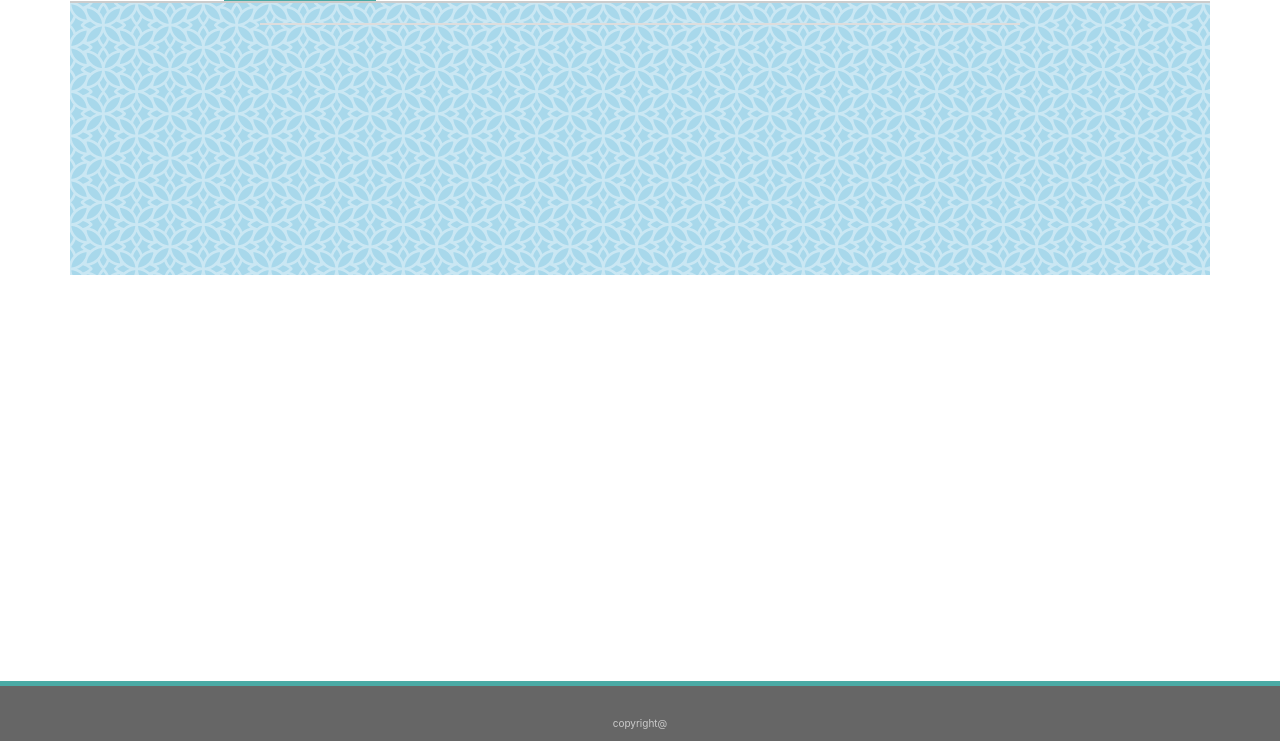
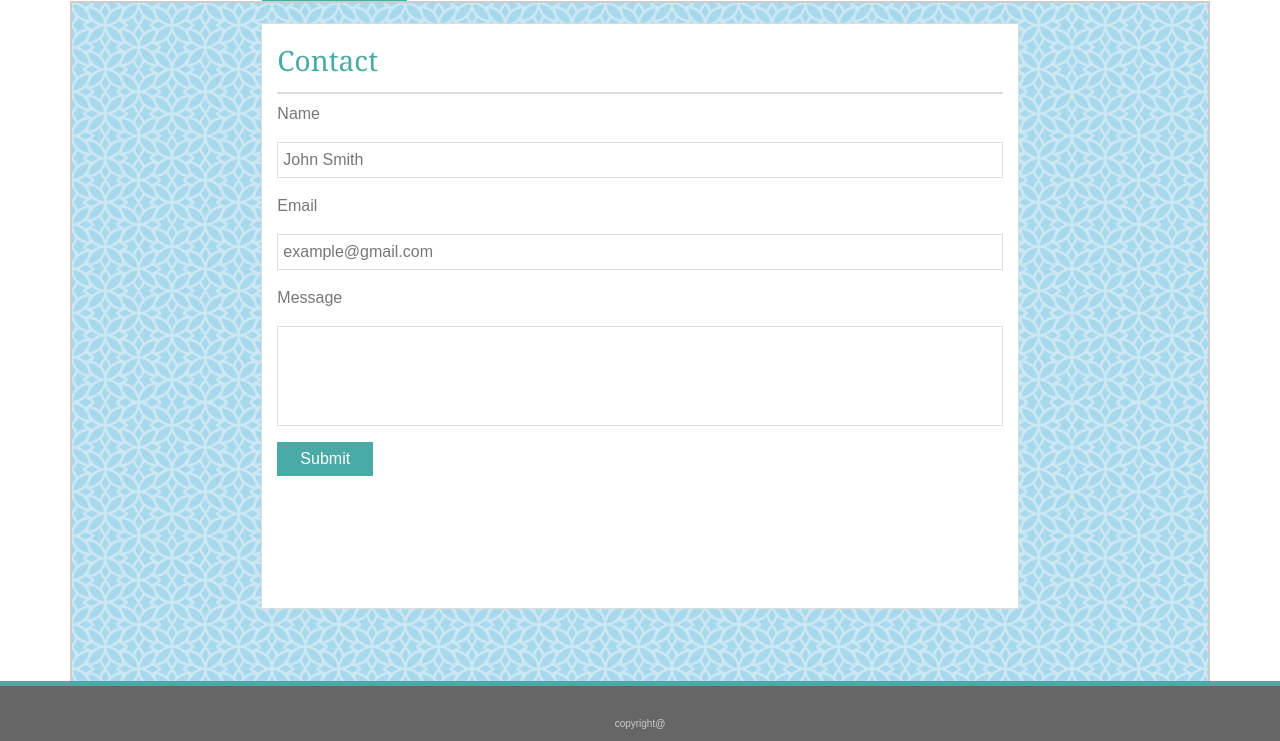
Before and after one commit to Ematusz/Evan-Matusz-prework, a plain HTML site: page Module-1_Assessment/contact.html in a window 1280 px wide. Shown: the part 59-800 px from the top of the page. Drawn offline with nearby package versions, Linux system fonts and the light colour scheme.

Commit message:
finished module 1 assessment.

```diff
--- a/Module-1_Assessment/assets/css/contact.css
+++ b/Module-1_Assessment/assets/css/contact.css
@@ -0,0 +1,22 @@
+.response p{
+    padding: 5px;
+    border: #dddddd solid 1px;
+}
+
+.comment p{
+    height: 100px;
+}
+
+.submit p{
+    text-align: center;
+    padding-top: 5px;
+    padding-bottom: 5px;
+    padding-left: 10px;
+    padding-right: 10px;
+    background: #4aaaa5;
+    color: #ffffff;
+}
+
+#content_row {
+    padding-bottom: 130px;
+}
--- a/Module-1_Assessment/assets/css/index.css
+++ b/Module-1_Assessment/assets/css/index.css
@@ -1,73 +1,9 @@
 
-p {
-    color: #777777;
-}
-html, body {
-    height: 100%;
-}
-.container {
-    width: 100%;
-}
-#profile_pic {
-    float: left;
-    width: 20%;
-    margin-right: 10px;
+#content_row {
+    padding-bottom: 230px;
 }
 
-.navbar {
-    height: 60px;
-    background-color: #ffffff;
-}
-.navbar-brand {
-    height: 60px;
-    padding: 15px;
-    font-family: 'Georgia', Times, Times New Roman, serif;
-    background: #4aaaa5;
-}
-
-.navbar-brand p {
-    color: #ffffff;
-}
-
-#content_row {
-    border-top: #cccccc solid 2px;;
-    background: url(../images/bush.png);
-    padding-top: 20px;
-    padding-bottom: 250px;
-}
-
-#content_row .col-8 {
-    width: 960px;
-    background: #ffffff;
-    border: #dddddd solid 1px;
-}
-#content_row h3 {
-    font-family: 'Georgia', Times, Times New Roman, serif;
-    color: #4aaaa5;
-}
-
-#content_rowA {
-    padding-top: 20px;
-}
 #content_rowB {
     padding-top: 10px;
     padding-bottom: 20px;
 }
-
-#content_rowA h3 {
-    height: 50px;
-    border-bottom: #dddddd solid 2px
-}
-
-.footer {
-    height: 7.5%;
-    font-size: 10px;
-    border-top: #4aaaa5 solid 5px;
-    background: #666666;
-    text-align: center;
-}
-.footer p {
-    position: relative;
-    top: 30px;
-    color: #cccccc;
-}
--- a/Module-1_Assessment/assets/css/portfolio.css
+++ b/Module-1_Assessment/assets/css/portfolio.css
@@ -0,0 +1,18 @@
+#content_row .col-4 {
+    padding: 15px;
+    object-fit: contain;
+}
+#content_row .col-4 p {
+    width: 87%;
+    padding: 15px;
+    text-align: center;
+    position: absolute;
+    bottom: 5px;
+    height: 30px;
+    background: #4aaaa5;
+    color: #ffffff;
+}
+
+#content_row {
+    padding-bottom: 80px;
+}
--- /dev/null
+++ b/Module-1_Assessment/assets/css/shared.css
@@ -0,0 +1,76 @@
+
+
+p {
+    color: #777777;
+    font-family: 'Arial', 'Helvetica Neue', Helvetica, sans-serif;
+}
+html, body {
+    height: 100%;
+}
+.container {
+    height: 100%;
+    width: 100%;
+}
+#profile_pic {
+    float: left;
+    width: 20%;
+    margin-right: 10px;
+}
+.navbar {
+    margin-left: -23px;
+    height: 60px;
+    background-color: #ffffff;
+}
+
+h3, .navar-brand {
+    font-family: 'Georgia', Times, Times New Roman, serif;
+}
+.navbar-brand {
+    height: 60px;
+    padding: 15px;
+    background: #4aaaa5;
+}
+
+.navbar-brand p {
+    color: #ffffff;
+}
+
+#content_row {
+    border: #cccccc solid 2px;;
+    background: url(../images/bush.png);
+    padding-top: 20px;
+}
+
+#content_row .col-8 {
+    width: 960px;
+    background: #ffffff;
+    border: #dddddd solid 1px;
+    overflow: auto;
+}
+
+#content_row h3 {
+    font-family: 'Georgia', Times, Times New Roman, serif;
+    color: #4aaaa5;
+}
+
+#heading {
+    padding-top: 20px;
+}
+
+#heading h3 {
+    height: 50px;
+    border-bottom: #dddddd solid 2px
+}
+
+.footer {
+    height: 7.5%;
+    font-size: 10px;
+    border-top: #4aaaa5 solid 5px;
+    background: #666666;
+    text-align: center;
+}
+.footer p {
+    position: relative;
+    top: 30px;
+    color: #cccccc;
+}
--- a/Module-1_Assessment/contact.html
+++ b/Module-1_Assessment/contact.html
@@ -7,9 +7,11 @@
         <title>Document</title>
         <link rel="stylesheet" href="assets/css/reset.css">
         <link rel="stylesheet" href="https://stackpath.bootstrapcdn.com/bootstrap/4.4.1/css/bootstrap.min.css" integrity="sha384-Vkoo8x4CGsO3+Hhxv8T/Q5PaXtkKtu6ug5TOeNV6gBiFeWPGFN9MuhOf23Q9Ifjh" crossorigin="anonymous">
-        <link rel="stylesheet" href="assets/css/index.css">
+        <link rel="stylesheet" href="assets/css/shared.css">
+        <link rel="stylesheet" href="assets/css/contact.css">
     </head>
     <body>
+        <div class="container d-flex flex-column">
             <nav class="navbar mb-0 navbar-expand-lg navbar-light">
                     <span class="navbar-brand mb-0 h1 offset-2"><p>Evan Matusz</p></span>
                 <button class="navbar-toggler" type="button" data-toggle="collapse" data-target="#navbarNav" aria-controls="navbarNav" aria-expanded="false" aria-label="Toggle navigation">
@@ -35,10 +37,48 @@
                     </ul>
                 </div>
             </nav>
-        <div class="container d-flex flex-column">
             <div id="content_row" class="row flex-grow-1 justify-content-center">
                 <div class="col-8">
-
+                    <div id="heading" class="row">
+                        <div class="col-12">
+                            <h3>Contact</h3>
+                        </div>
+                    </div>
+                    <div class="row">
+                        <div class="col-12">
+                            <p>Name</p>
+                        </div>
+                    </div>
+                    <div class="row">
+                        <div class="col-12 response">
+                            <p>John Smith</p>
+                        </div>
+                    </div>
+                    <div class="row">
+                        <div class="col-12">
+                            <p>Email</p>
+                        </div>
+                    </div>
+                    <div class="row">
+                        <div class="col-12 response">
+                            <p>example@gmail.com</p>
+                        </div>
+                    </div>
+                    <div class="row">
+                        <div class="col-12">
+                            <p>Message</p>
+                        </div>
+                    </div>
+                    <div class="row">
+                        <div class="col-12 response comment">
+                            <p></p>
+                        </div>
+                    </div>
+                    <div class="row">
+                        <div class="col-2 submit">
+                            <p>Submit</p>
+                        </div>
+                    </div>
                 </div>
             </div>
         </div>
```
Also changed, not shown: Module-1_Assessment/index.html (+5 -4 lines), Module-1_Assessment/portfolio.html (+29 -3 lines), Module-1_Assessment/assets/images/fifth_picture.png (added), Module-1_Assessment/assets/images/first_picture.png (added), Module-1_Assessment/assets/images/fourth_picture.png (added), Module-1_Assessment/assets/images/third_picture.png (added), 1 other file. Lines whose indentation alone changed are shown as unchanged.
